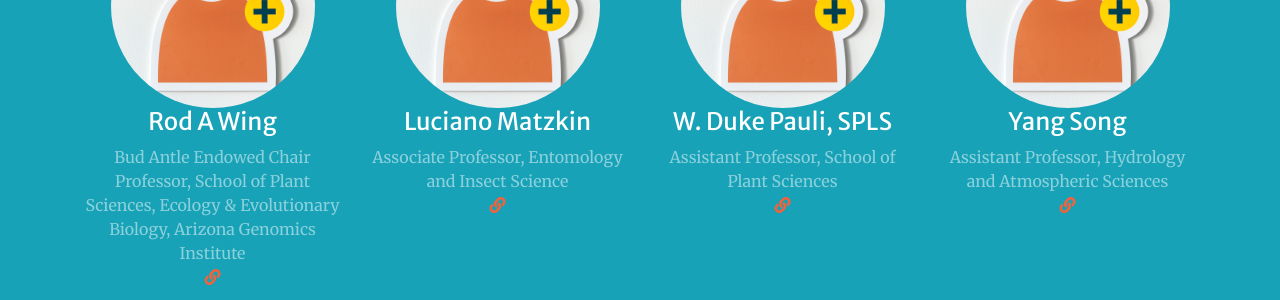
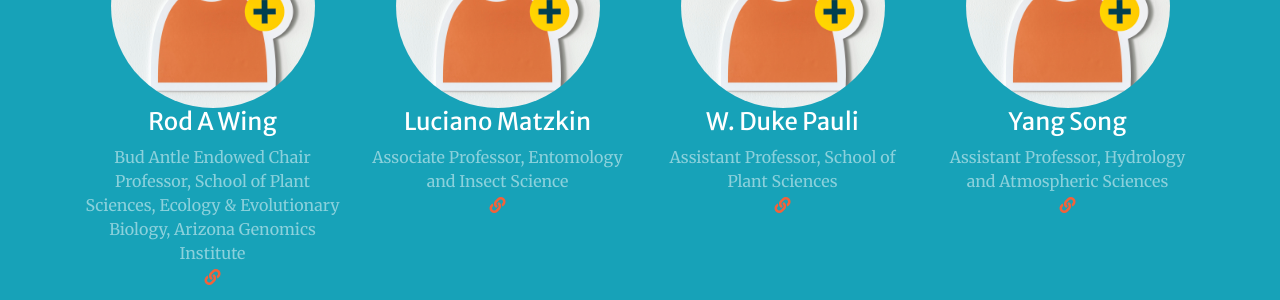
Before and after one commit to ecosystem-genomics/ecosystem-genomics.github.io, a Jekyll site: the page built from index.md, in a window 1280 px wide and 900 px high, scrolled down 4230 px. Shown: the part 154-454 px from the top of the window. Built offline with Jekyll 4.4.1, drawn with Linux system fonts in a browser that asks for light colours; nearby versions of some CDN libraries.

Commit message:
Remove deprecated faculty text

```diff
--- a/index.md
+++ b/index.md
@@ -153,7 +153,7 @@ sections:
         text: Associate Professor, Entomology and Insect Science
         image: assets/img/members/generic-icon.jpg
         url: https://matzkinlab.org/
-      - title: W. Duke Pauli, SPLS
+      - title: W. Duke Pauli
         text: Assistant Professor, School of Plant Sciences
         image: assets/img/members/generic-icon.jpg
         url: https://thepaulilab.com/
```
